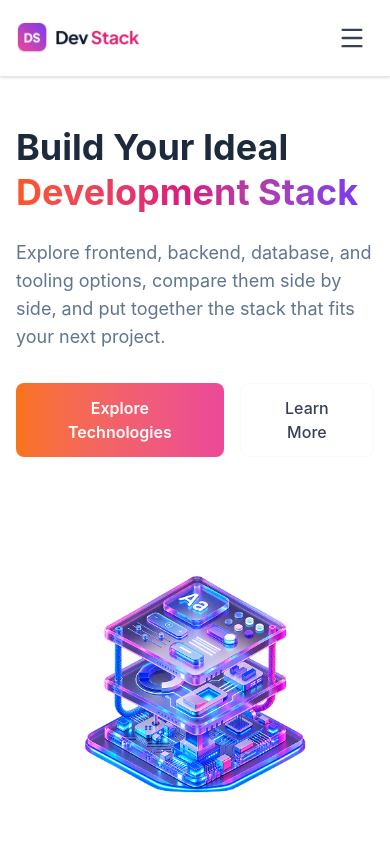
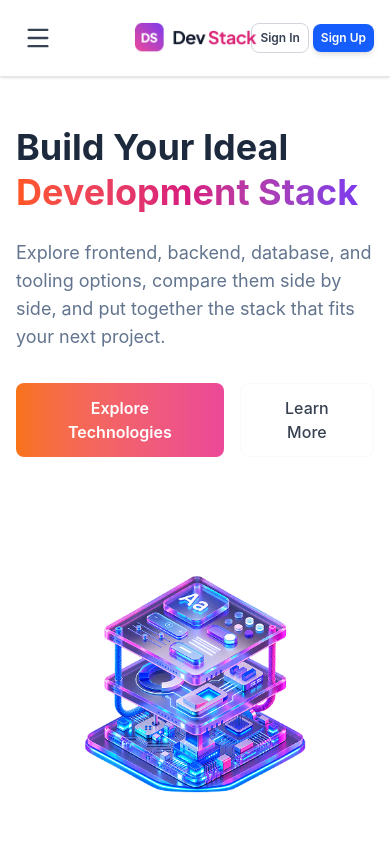
Before and after one commit to jewelranadev/DevStack-Assignment-5, a React (Vite) app: page / in a window 390 px wide. Shown: the top 844 px of the page. Built offline with nearby package versions, Linux system fonts and the light colour scheme.

Commit message:
change navbar code as assginment requirment

```diff
--- a/src/component/NavBar.tsx
+++ b/src/component/NavBar.tsx
@@ -6,12 +6,21 @@ export default function Navbar() {
 
   return (
     <div className="sticky top-0 z-50 border-b border-gray-200 bg-white/95 shadow-sm backdrop-blur">
-      <nav className="mx-auto flex max-w-7xl items-center justify-between px-4 py-4 md:px-6">
-        <img
-          className="h-8 w-auto"
-          src="/src/assets/logo-text.png"
-          alt="logo"
-        />
+      <nav className="relative mx-auto flex max-w-7xl items-center justify-between px-4 py-4 md:px-6">
+        <button
+          onClick={() => setIsOpen(!isOpen)}
+          className="rounded-lg p-2 text-gray-700 hover:bg-gray-100 md:hidden"
+        >
+          {isOpen ? <X size={28} /> : <Menu size={28} />}
+        </button>
+
+        <div className="absolute left-1/2 -translate-x-1/2 md:static md:translate-x-0">
+          <img
+            className="h-8 w-auto"
+            src="/src/assets/logo-text.png"
+            alt="logo"
+          />
+        </div>
 
         <ul className="hidden items-center gap-8 md:flex">
           <li>
@@ -60,22 +69,15 @@ export default function Navbar() {
           </li>
         </ul>
 
-        <div className="hidden items-center gap-3 md:flex">
-          <button className="rounded-lg border border-gray-300 px-5 py-2 font-semibold text-gray-700 transition hover:bg-gray-100">
+        <div className="flex items-center gap-1 sm:gap-2">
+          <button className="rounded-lg border border-gray-300 px-2 py-1.5 text-xs font-semibold text-gray-700 transition hover:bg-gray-100 sm:px-3 sm:py-2 sm:text-sm md:px-5">
             Sign In
           </button>
 
-          <button className="rounded-lg bg-blue-600 px-5 py-2 font-semibold text-white shadow-md transition hover:scale-105 hover:bg-blue-700">
+          <button className="rounded-lg bg-blue-600 px-2 py-1.5 text-xs font-semibold text-white shadow-md transition hover:scale-105 hover:bg-blue-700 sm:px-3 sm:py-2 sm:text-sm md:px-5">
             Sign Up
           </button>
         </div>
-
-        <button
-          onClick={() => setIsOpen(!isOpen)}
-          className="rounded-lg p-2 text-gray-700 hover:bg-gray-100 md:hidden"
-        >
-          {isOpen ? <X size={28} /> : <Menu size={28} />}
-        </button>
       </nav>
 
       {isOpen && (
@@ -126,16 +128,6 @@ export default function Navbar() {
               </a>
             </li>
           </ul>
-
-          <div className="mt-6 flex flex-col gap-3">
-            <button className="w-full rounded-lg border border-gray-300 px-5 py-2 font-semibold text-gray-700">
-              Sign In
-            </button>
-
-            <button className="w-full rounded-lg bg-blue-600 px-5 py-2 font-semibold text-white">
-              Sign Up
-            </button>
-          </div>
         </div>
       )}
     </div>
```
